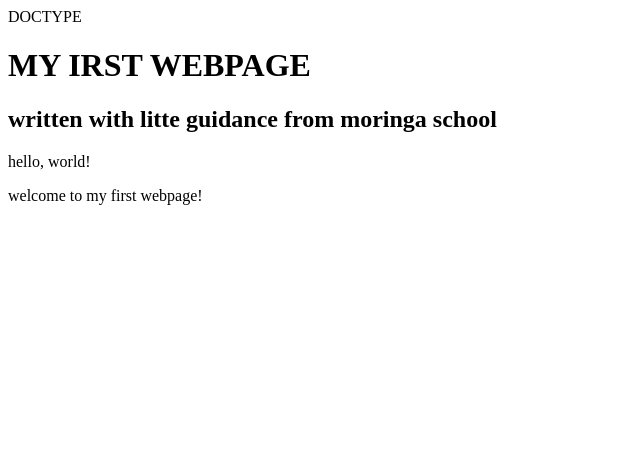
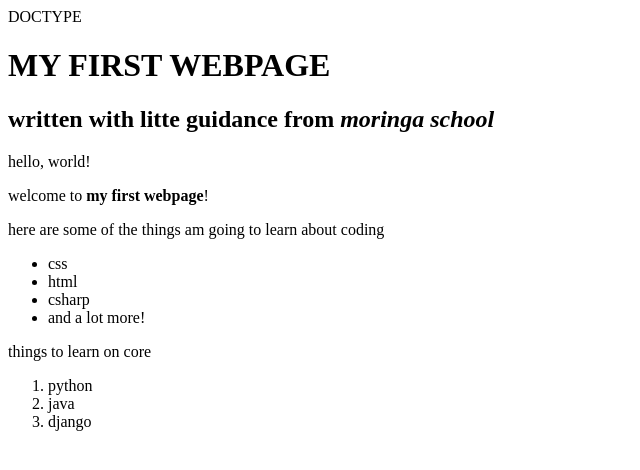
Before and after one commit to morrisonGithinji/my-first-website, a plain HTML site: page my-first-website.htm in a window 1280 px wide. Shown: the whole page, without its empty margins (0-640 px from the left). Drawn offline with Linux system fonts and the light colour scheme.

```diff
--- a/my-first-website.htm
+++ b/my-first-website.htm
@@ -15,9 +15,22 @@
       <title>My first website-website</title>
     </head>
       <body>
-        <h1>MY IRST WEBPAGE</h1>
-        <h2>written with litte guidance from moringa school</h2>
+        <h1>MY FIRST WEBPAGE</h1>
+        <h2>written with litte guidance from <em>moringa school</em></h2>
         <p>hello, world!</p>
-        <p>welcome to my first webpage!</p>
+        <p>welcome to <strong>my first webpage</strong>!</p>
+        <p>here are some of the things am going to learn about coding</p>
+        <ul>
+            <li>css</li>
+            <li>html</li>
+            <li>csharp</li>
+            <li>and a lot more!</li>
+        </ul>
+        <p>things to learn on core</p>
+        <ol>
+            <li>python</li>
+            <li>java</li>
+            <li>django</li>
+        </ol>
       </body>
 </html>
```
Also changed, not shown: index.html (+7 -0 lines).
